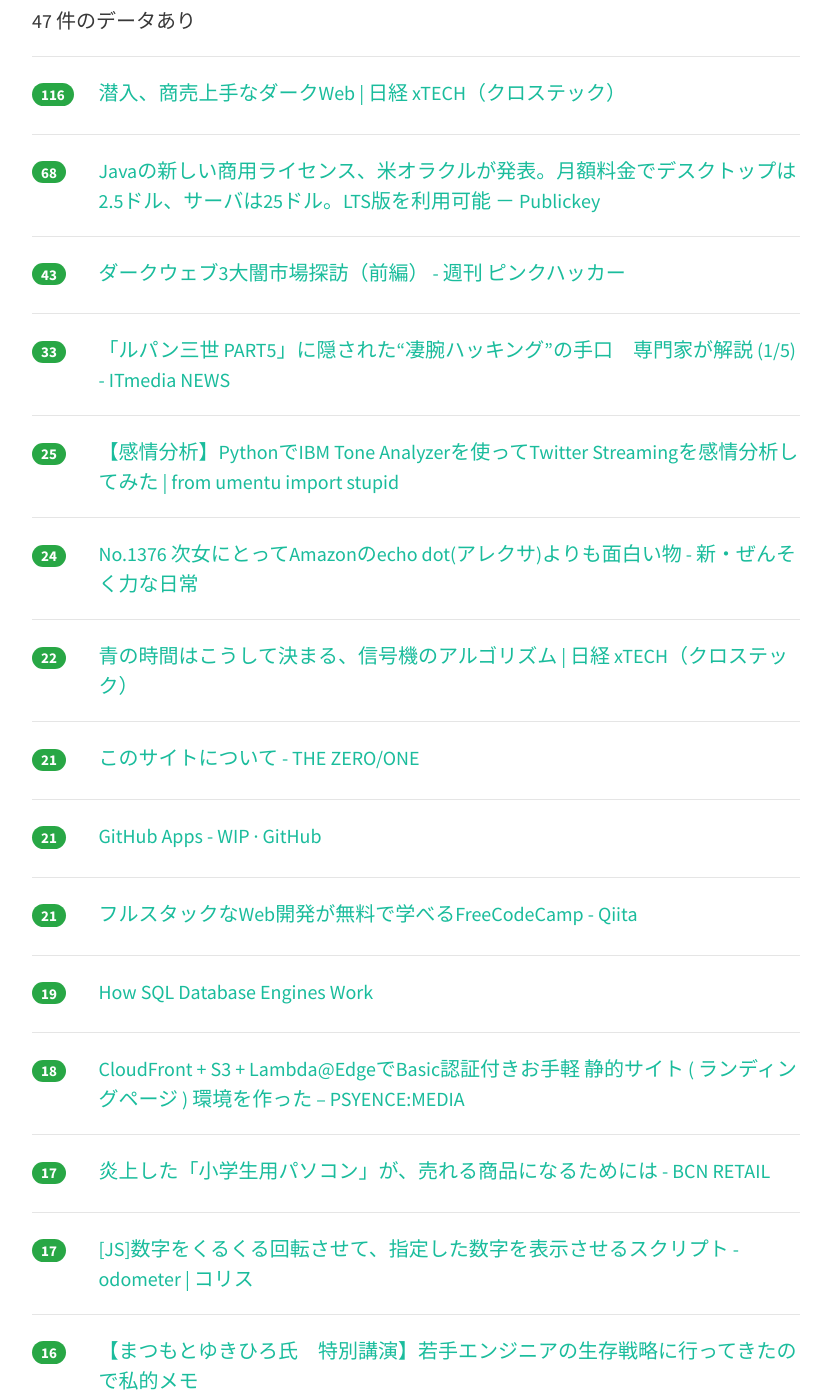
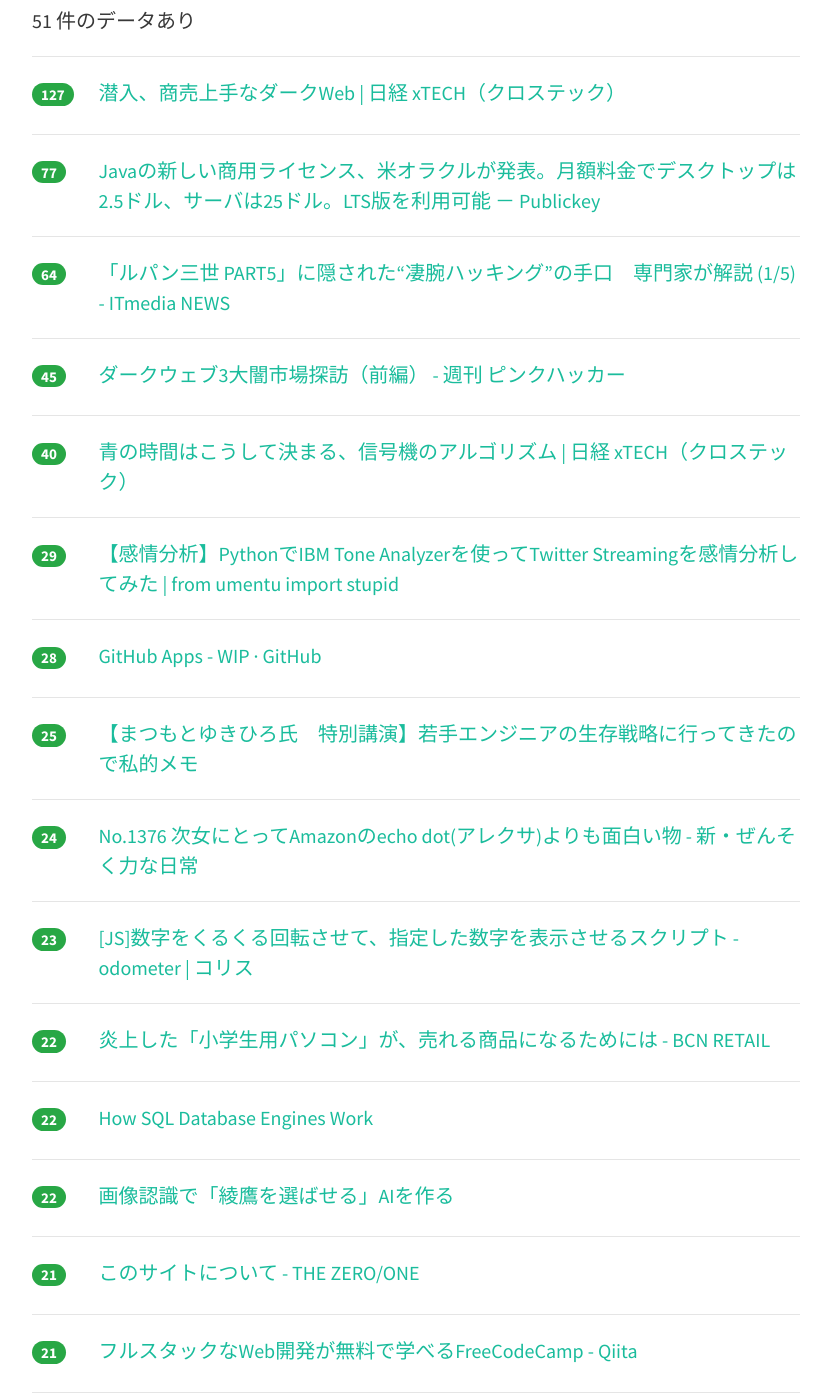
Before and after one commit to yatta47/hatena-matome-site, a Jekyll site: the page built from _posts/2018-06-25-hatena.md, in a window 1280 px wide and 1400 px high, scrolled down 317 px. Shown: the whole window, without its empty margins (224-1055 px from the left). Built offline with Jekyll 4.4.1, drawn with Linux system fonts in a browser that asks for light colours; nearby versions of some CDN libraries; some of the changed text lies outside the part shown.

Commit message:
Updated 2018-06-25

```diff
--- a/_posts/2018-06-25-hatena.md
+++ b/_posts/2018-06-25-hatena.md
@@ -1,34 +1,49 @@
 ---
 layout: post
 title:  "2018-06-25 はてぶIT"
-date:   2018-06-25 12:03:05
+date:   2018-06-25 13:02:48
 tags: [it-hotentry]
 ---
-47 件のデータあり
+51 件のデータあり
 
 <hr><div class="row">
-<div class="col-1"><span class="badge badge-pill badge-success h2">116</span></div>
+<div class="col-1"><span class="badge badge-pill badge-success h2">127</span></div>
 <div class="col-11"><a href='http://tech.nikkeibp.co.jp/it/atcl/column/17/031500082/031600001/' target='_blank'>潜入、商売上手なダークWeb | 日経 xTECH（クロステック）</a></div>
 </div>
 <hr>
 <div class="row">
-<div class="col-1"><span class="badge badge-pill badge-success h2">68</span></div>
+<div class="col-1"><span class="badge badge-pill badge-success h2">77</span></div>
 <div class="col-11"><a href='https://www.publickey1.jp/blog/18/java2525lts.html' target='_blank'>Javaの新しい商用ライセンス、米オラクルが発表。月額料金でデスクトップは2.5ドル、サーバは25ドル。LTS版を利用可能 － Publickey</a></div>
 </div>
 <hr>
 <div class="row">
-<div class="col-1"><span class="badge badge-pill badge-success h2">43</span></div>
+<div class="col-1"><span class="badge badge-pill badge-success h2">64</span></div>
+<div class="col-11"><a href='http://www.itmedia.co.jp/news/articles/1806/25/news023.html' target='_blank'>「ルパン三世 PART5」に隠された“凄腕ハッキング”の手口　専門家が解説 (1/5) - ITmedia NEWS</a></div>
+</div>
+<hr>
+<div class="row">
+<div class="col-1"><span class="badge badge-pill badge-success h2">45</span></div>
 <div class="col-11"><a href='http://www.pinkhacker.com/entry/2016/11/01/080000' target='_blank'>ダークウェブ3大闇市場探訪（前編） - 週刊 ピンクハッカー</a></div>
 </div>
 <hr>
 <div class="row">
-<div class="col-1"><span class="badge badge-pill badge-success h2">33</span></div>
-<div class="col-11"><a href='http://www.itmedia.co.jp/news/articles/1806/25/news023.html' target='_blank'>「ルパン三世 PART5」に隠された“凄腕ハッキング”の手口　専門家が解説 (1/5) - ITmedia NEWS</a></div>
+<div class="col-1"><span class="badge badge-pill badge-success h2">40</span></div>
+<div class="col-11"><a href='http://tech.nikkeibp.co.jp/atcl/nxt/column/18/00321/062000003/' target='_blank'>青の時間はこうして決まる、信号機のアルゴリズム | 日経 xTECH（クロステック）</a></div>
+</div>
+<hr>
+<div class="row">
+<div class="col-1"><span class="badge badge-pill badge-success h2">29</span></div>
+<div class="col-11"><a href='https://www.blog.umentu.work/python-tone-analyzer/' target='_blank'>【感情分析】PythonでIBM Tone Analyzerを使ってTwitter Streamingを感情分析してみた | from umentu import stupid</a></div>
+</div>
+<hr>
+<div class="row">
+<div class="col-1"><span class="badge badge-pill badge-success h2">28</span></div>
+<div class="col-11"><a href='https://github.com/apps/wip' target='_blank'>GitHub Apps - WIP · GitHub</a></div>
 </div>
 <hr>
 <div class="row">
 <div class="col-1"><span class="badge badge-pill badge-success h2">25</span></div>
-<div class="col-11"><a href='https://www.blog.umentu.work/python-tone-analyzer/' target='_blank'>【感情分析】PythonでIBM Tone Analyzerを使ってTwitter Streamingを感情分析してみた | from umentu import stupid</a></div>
+<div class="col-11"><a href='https://qiita.com/DAdDY0055/items/17b6194a5f5a7d5867b6' target='_blank'>【まつもとゆきひろ氏　特別講演】若手エンジニアの生存戦略に行ってきたので私的メモ</a></div>
 </div>
 <hr>
 <div class="row">
@@ -37,8 +52,23 @@ tags: [it-hotentry]
 </div>
 <hr>
 <div class="row">
+<div class="col-1"><span class="badge badge-pill badge-success h2">23</span></div>
+<div class="col-11"><a href='https://coliss.com/articles/build-websites/operation/javascript/flip-numbers-odometer.html' target='_blank'>[JS]数字をくるくる回転させて、指定した数字を表示させるスクリプト -odometer | コリス</a></div>
+</div>
+<hr>
+<div class="row">
 <div class="col-1"><span class="badge badge-pill badge-success h2">22</span></div>
-<div class="col-11"><a href='http://tech.nikkeibp.co.jp/atcl/nxt/column/18/00321/062000003/' target='_blank'>青の時間はこうして決まる、信号機のアルゴリズム | 日経 xTECH（クロステック）</a></div>
+<div class="col-11"><a href='https://www.bcnretail.com/market/detail/20180624_65137.html' target='_blank'>炎上した「小学生用パソコン」が、売れる商品になるためには - BCN RETAIL</a></div>
+</div>
+<hr>
+<div class="row">
+<div class="col-1"><span class="badge badge-pill badge-success h2">22</span></div>
+<div class="col-11"><a href='http://www.youtube.com/watch?v=Z_cX3bzkExE' target='_blank'>How SQL Database Engines Work</a></div>
+</div>
+<hr>
+<div class="row">
+<div class="col-1"><span class="badge badge-pill badge-success h2">22</span></div>
+<div class="col-11"><a href='https://qiita.com/tomo_20180402/items/e8c55bdca648f4877188' target='_blank'>画像認識で「綾鷹を選ばせる」AIを作る</a></div>
 </div>
 <hr>
 <div class="row">
@@ -48,17 +78,7 @@ tags: [it-hotentry]
 <hr>
 <div class="row">
 <div class="col-1"><span class="badge badge-pill badge-success h2">21</span></div>
-<div class="col-11"><a href='https://github.com/apps/wip' target='_blank'>GitHub Apps - WIP · GitHub</a></div>
-</div>
-<hr>
-<div class="row">
-<div class="col-1"><span class="badge badge-pill badge-success h2">21</span></div>
 <div class="col-11"><a href='https://qiita.com/applideveloper/items/9ef1f8258f54982b8045' target='_blank'>フルスタックなWeb開発が無料で学べるFreeCodeCamp - Qiita</a></div>
-</div>
-<hr>
-<div class="row">
-<div class="col-1"><span class="badge badge-pill badge-success h2">19</span></div>
-<div class="col-11"><a href='http://www.youtube.com/watch?v=Z_cX3bzkExE' target='_blank'>How SQL Database Engines Work</a></div>
 </div>
 <hr>
 <div class="row">
@@ -67,23 +87,28 @@ tags: [it-hotentry]
 </div>
 <hr>
 <div class="row">
-<div class="col-1"><span class="badge badge-pill badge-success h2">17</span></div>
-<div class="col-11"><a href='https://www.bcnretail.com/market/detail/20180624_65137.html' target='_blank'>炎上した「小学生用パソコン」が、売れる商品になるためには - BCN RETAIL</a></div>
-</div>
-<hr>
-<div class="row">
-<div class="col-1"><span class="badge badge-pill badge-success h2">17</span></div>
-<div class="col-11"><a href='https://coliss.com/articles/build-websites/operation/javascript/flip-numbers-odometer.html' target='_blank'>[JS]数字をくるくる回転させて、指定した数字を表示させるスクリプト -odometer | コリス</a></div>
-</div>
-<hr>
-<div class="row">
 <div class="col-1"><span class="badge badge-pill badge-success h2">16</span></div>
-<div class="col-11"><a href='https://qiita.com/DAdDY0055/items/17b6194a5f5a7d5867b6' target='_blank'>【まつもとゆきひろ氏　特別講演】若手エンジニアの生存戦略に行ってきたので私的メモ</a></div>
+<div class="col-11"><a href='https://ledge.ai/faceapi/' target='_blank'>【顔認識AI 6選】性能・価格を比較検証！米国ジャイアント企業から中国ユニコーン企業まで | Ledge.ai（レッジエーアイ）</a></div>
 </div>
 <hr>
 <div class="row">
 <div class="col-1"><span class="badge badge-pill badge-success h2">15</span></div>
-<div class="col-11"><a href='https://ledge.ai/faceapi/' target='_blank'>【顔認識AI 6選】性能・価格を比較検証！米国ジャイアント企業から中国ユニコーン企業まで | Ledge.ai（レッジエーアイ）</a></div>
+<div class="col-11"><a href='https://anond.hatelabo.jp/20180625001749' target='_blank'>プログラマのことをエンジニアと言うな それでも理系の仕事をやってる者か..</a></div>
+</div>
+<hr>
+<div class="row">
+<div class="col-1"><span class="badge badge-pill badge-success h2">13</span></div>
+<div class="col-11"><a href='https://webtan.impress.co.jp/e/2018/06/25/29625' target='_blank'>疑問に答えるタイプのSEOコンテンツは“逆ピラミッド型”で書くべし（前編） | Moz - SEOとインバウンドマーケティングの実践情報 | Web担当者Forum</a></div>
+</div>
+<hr>
+<div class="row">
+<div class="col-1"><span class="badge badge-pill badge-success h2">13</span></div>
+<div class="col-11"><a href='http://tech.nikkeibp.co.jp/atcl/nxt/column/18/00148/062100019/' target='_blank'>40万人が不足し40万人が余る、技術者を襲う恐るべき雇用のミスマッチ | 日経 xTECH（クロステック）</a></div>
+</div>
+<hr>
+<div class="row">
+<div class="col-1"><span class="badge badge-pill badge-success h2">13</span></div>
+<div class="col-11"><a href='https://japan.cnet.com/article/35121344/' target='_blank'>グーグルのAR「Measure」アプリ、「ARCore」対応の全Androidスマートフォンで利用可能に - CNET Japan</a></div>
 </div>
 <hr>
 <div class="row">
@@ -98,12 +123,7 @@ tags: [it-hotentry]
 <hr>
 <div class="row">
 <div class="col-1"><span class="badge badge-pill badge-success h2">12</span></div>
-<div class="col-11"><a href='http://tech.nikkeibp.co.jp/atcl/nxt/column/18/00148/062100019/' target='_blank'>40万人が不足し40万人が余る、技術者を襲う恐るべき雇用のミスマッチ | 日経 xTECH（クロステック）</a></div>
-</div>
-<hr>
-<div class="row">
-<div class="col-1"><span class="badge badge-pill badge-success h2">12</span></div>
-<div class="col-11"><a href='https://qiita.com/tomo_20180402/items/e8c55bdca648f4877188' target='_blank'>画像認識で「綾鷹を選ばせる」AIを作る</a></div>
+<div class="col-11"><a href='https://jp.techcrunch.com/2018/06/25/nearme-release/' target='_blank'>Uberとは違う、日本らしいやり方でタクシーを変えるーー楽天子会社の元CEOが手がける相乗りアプリ | TechCrunch Japan</a></div>
 </div>
 <hr>
 <div class="row">
@@ -112,13 +132,13 @@ tags: [it-hotentry]
 </div>
 <hr>
 <div class="row">
-<div class="col-1"><span class="badge badge-pill badge-success h2">11</span></div>
-<div class="col-11"><a href='http://www.itmedia.co.jp/mobile/articles/1806/24/news024.html' target='_blank'>トリプルカメラ＋AIの実力は？　「HUAWEI P20 Pro」のカメラを試す (1/5) - ITmedia Mobile</a></div>
+<div class="col-1"><span class="badge badge-pill badge-success h2">12</span></div>
+<div class="col-11"><a href='https://ift.tt/2tyVNrN' target='_blank'>グーグルのAR「Measure」アプリ、「ARCore」対応の全Androidスマートフォンで利用可能に - CNET Japan</a></div>
 </div>
 <hr>
 <div class="row">
 <div class="col-1"><span class="badge badge-pill badge-success h2">11</span></div>
-<div class="col-11"><a href='https://ift.tt/2tyVNrN' target='_blank'>グーグルのAR「Measure」アプリ、「ARCore」対応の全Androidスマートフォンで利用可能に - CNET Japan</a></div>
+<div class="col-11"><a href='http://www.itmedia.co.jp/mobile/articles/1806/24/news024.html' target='_blank'>トリプルカメラ＋AIの実力は？　「HUAWEI P20 Pro」のカメラを試す (1/5) - ITmedia Mobile</a></div>
 </div>
 <hr>
 <div class="row">
@@ -137,22 +157,22 @@ tags: [it-hotentry]
 </div>
 <hr>
 <div class="row">
+<div class="col-1"><span class="badge badge-pill badge-success h2">10</span></div>
+<div class="col-11"><a href='https://qiita.com/toRisouP/items/b3d3c43db40857ca4ad4' target='_blank'>Zenject入門その1　疎結合とDI Container</a></div>
+</div>
+<hr>
+<div class="row">
 <div class="col-1"><span class="badge badge-pill badge-success h2">9</span></div>
 <div class="col-11"><a href='https://freelance.umentu.work/index.php/2018/06/25/post-147/' target='_blank'>言霊にiPhoneを買わされたかもしれない | フリーランスumentuのサイト</a></div>
 </div>
 <hr>
 <div class="row">
 <div class="col-1"><span class="badge badge-pill badge-success h2">9</span></div>
-<div class="col-11"><a href='https://webtan.impress.co.jp/e/2018/06/25/29625' target='_blank'>疑問に答えるタイプのSEOコンテンツは“逆ピラミッド型”で書くべし（前編） | Moz - SEOとインバウンドマーケティングの実践情報 | Web担当者Forum</a></div>
+<div class="col-11"><a href='https://togetter.com/li/1240562' target='_blank'>jQueryはオワコンなのか - ウェブアプリ開発者とウェブサイト制作者の大きな溝 - Togetter</a></div>
 </div>
 <hr>
 <div class="row">
 <div class="col-1"><span class="badge badge-pill badge-success h2">9</span></div>
-<div class="col-11"><a href='https://japan.cnet.com/article/35121344/' target='_blank'>グーグルのAR「Measure」アプリ、「ARCore」対応の全Androidスマートフォンで利用可能に - CNET Japan</a></div>
-</div>
-<hr>
-<div class="row">
-<div class="col-1"><span class="badge badge-pill badge-success h2">8</span></div>
 <div class="col-11"><a href='https://dev.classmethod.jp/cloud/aws/aws-update-youtube-20180621/' target='_blank'>AWS Service Update 2018/6/21公開のYouTube動画を視聴してみた ｜ Developers.IO</a></div>
 </div>
 <hr>
@@ -163,7 +183,12 @@ tags: [it-hotentry]
 <hr>
 <div class="row">
 <div class="col-1"><span class="badge badge-pill badge-success h2">8</span></div>
-<div class="col-11"><a href='https://jp.techcrunch.com/2018/06/25/nearme-release/' target='_blank'>Uberとは違う、日本らしいやり方でタクシーを変えるーー楽天子会社の元CEOが手がける相乗りアプリ | TechCrunch Japan</a></div>
+<div class="col-11"><a href='https://insyokukaigyo.com/blog/?p=4610' target='_blank'>広告代理店キャリアウーマンが和食店で起業！そのしなやかな出店戦略を紐解く【飯場 松の葉】 | みんなの飲食店開業ブログ</a></div>
+</div>
+<hr>
+<div class="row">
+<div class="col-1"><span class="badge badge-pill badge-success h2">8</span></div>
+<div class="col-11"><a href='https://japan.cnet.com/article/35121367/' target='_blank'>「iOS」のパスコード入力回数制限を破れるとの指摘、アップルが一蹴 - CNET Japan</a></div>
 </div>
 <hr>
 <div class="row">
@@ -178,17 +203,22 @@ tags: [it-hotentry]
 <hr>
 <div class="row">
 <div class="col-1"><span class="badge badge-pill badge-success h2">7</span></div>
-<div class="col-11"><a href='https://anond.hatelabo.jp/20180625001749' target='_blank'>プログラマのことをエンジニアと言うな それでも理系の仕事をやってる者か..</a></div>
+<div class="col-11"><a href='http://www.atmarkit.co.jp/ait/articles/1806/25/news026.html' target='_blank'>Windows 10で仮想化プラットフォーム「Hyper-V」を有効にする：Tech TIPS - ＠IT</a></div>
 </div>
 <hr>
 <div class="row">
 <div class="col-1"><span class="badge badge-pill badge-success h2">7</span></div>
-<div class="col-11"><a href='https://insyokukaigyo.com/blog/?p=4610' target='_blank'>広告代理店キャリアウーマンが和食店で起業！そのしなやかな出店戦略を紐解く【飯場 松の葉】 | みんなの飲食店開業ブログ</a></div>
+<div class="col-11"><a href='http://blog.jnito.com/entry/2018/06/24/100001' target='_blank'>Software Design 2018年7月号にVimプラグインの記事を寄稿しました - give IT a try</a></div>
 </div>
 <hr>
 <div class="row">
-<div class="col-1"><span class="badge badge-pill badge-success h2">6</span></div>
-<div class="col-11"><a href='http://blog.jnito.com/entry/2018/06/24/100001' target='_blank'>Software Design 2018年7月号にVimプラグインの記事を寄稿しました - give IT a try</a></div>
+<div class="col-1"><span class="badge badge-pill badge-success h2">7</span></div>
+<div class="col-11"><a href='https://internet.watch.impress.co.jp/docs/column/shimizu/1128407.html' target='_blank'>IPoE IPv6対応に加え、電波性能も強化　新生Atermの先鋒として登場した売れ筋モデル「Aterm WG1200HP3」【イニシャルB】 - INTERNET Watch</a></div>
+</div>
+<hr>
+<div class="row">
+<div class="col-1"><span class="badge badge-pill badge-success h2">7</span></div>
+<div class="col-11"><a href='https://japan.cnet.com/article/35121374/' target='_blank'>「スマホが車のキーになる」標準規格を公開--自動車メーカーやアップルなどが参画 - CNET Japan</a></div>
 </div>
 <hr>
 <div class="row">
@@ -198,12 +228,7 @@ tags: [it-hotentry]
 <hr>
 <div class="row">
 <div class="col-1"><span class="badge badge-pill badge-success h2">6</span></div>
-<div class="col-11"><a href='https://internet.watch.impress.co.jp/docs/column/shimizu/1128407.html' target='_blank'>IPoE IPv6対応に加え、電波性能も強化　新生Atermの先鋒として登場した売れ筋モデル「Aterm WG1200HP3」【イニシャルB】 - INTERNET Watch</a></div>
-</div>
-<hr>
-<div class="row">
-<div class="col-1"><span class="badge badge-pill badge-success h2">5</span></div>
-<div class="col-11"><a href='http://www.atmarkit.co.jp/ait/articles/1806/25/news026.html' target='_blank'>Windows 10で仮想化プラットフォーム「Hyper-V」を有効にする：Tech TIPS - ＠IT</a></div>
+<div class="col-11"><a href='https://togetter.com/li/1240427' target='_blank'>津軽半島沖の「実在しない島」を8年間地図に掲載、大学生の指摘により発覚。googleマップやiOSマップにも掲載されていた。 - Togetter</a></div>
 </div>
 <hr>
 <div class="row">
@@ -213,17 +238,12 @@ tags: [it-hotentry]
 <hr>
 <div class="row">
 <div class="col-1"><span class="badge badge-pill badge-success h2">5</span></div>
-<div class="col-11"><a href='https://japan.cnet.com/article/35121367/' target='_blank'>「iOS」のパスコード入力回数制限を破れるとの指摘、アップルが一蹴 - CNET Japan</a></div>
+<div class="col-11"><a href='https://nico-opendata.jp/ja/casestudy/2stack_voice_conversion/report.html' target='_blank'>統計的声質変換の紹介 - nico-opendata</a></div>
 </div>
 <hr>
 <div class="row">
 <div class="col-1"><span class="badge badge-pill badge-success h2">5</span></div>
 <div class="col-11"><a href='https://www.webdesignfacts.net/entry/hologram-texture' target='_blank'>【無料】使いやすい！虹色ホログラムテクスチャ10種！【デザイナーDL必須/金・銀・グラデ・メッキ】 - Web Design Facts</a></div>
-</div>
-<hr>
-<div class="row">
-<div class="col-1"><span class="badge badge-pill badge-success h2">5</span></div>
-<div class="col-11"><a href='https://qiita.com/toRisouP/items/b3d3c43db40857ca4ad4' target='_blank'>Zenject入門その1　疎結合とDI Container</a></div>
 </div>
 <hr>
 <div class="row">
@@ -233,11 +253,11 @@ tags: [it-hotentry]
 <hr>
 <div class="row">
 <div class="col-1"><span class="badge badge-pill badge-success h2">4</span></div>
-<div class="col-11"><a href='https://nico-opendata.jp/ja/casestudy/2stack_voice_conversion/report.html' target='_blank'>統計的声質変換の紹介 - nico-opendata</a></div>
+<div class="col-11"><a href='http://tech.nikkeibp.co.jp/atcl/nxt/column/18/00001/00661/' target='_blank'>対岸の火事ではない、ディノス・セシールを襲った新型リスト攻撃 | 日経 xTECH（クロステック）</a></div>
 </div>
 <hr>
 <div class="row">
-<div class="col-1"><span class="badge badge-pill badge-success h2">4</span></div>
-<div class="col-11"><a href='https://togetter.com/li/1240427' target='_blank'>津軽半島沖の「実在しない島」を8年間地図に掲載、大学生の指摘により発覚。googleマップやiOSマップにも掲載されていた。 - Togetter</a></div>
+<div class="col-1"><span class="badge badge-pill badge-success h2">3</span></div>
+<div class="col-11"><a href='https://news.mynavi.jp/kikaku/gehirn-2/' target='_blank'>「日本をもっと安全にする」セキュリティ業界の次代を担うゲヒルン創設者が見据える未来(2) 社員一人ひとりが輝くゲヒルンらしい働き方とは | マイナビニュース</a></div>
 </div>
 <hr>
```
